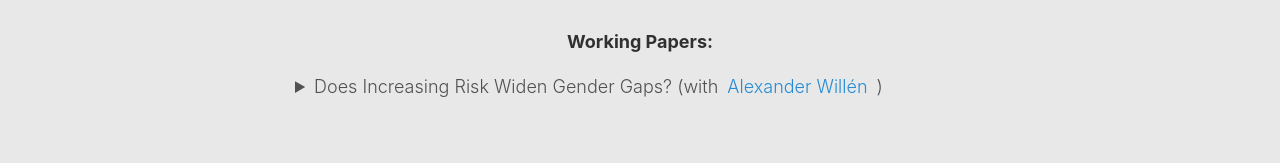
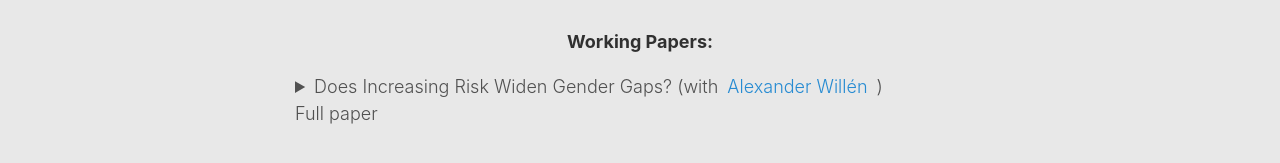
Before and after one commit to shirshma/shirshma.github.io, a Jekyll site: the page built from docs/research.md, in a window 1280 px wide. Shown: the part 507-670 px from the top of the page. Built offline with Jekyll 4.4.1, drawn with Linux system fonts in a browser that asks for light colours.

Commit message:
Update research.md

```diff
--- a/docs/research.md
+++ b/docs/research.md
@@ -38,17 +38,16 @@ US Households currently hold $770 billion in credit card debt, often managing re
   <br>
 <p align="center"><strong>Working Papers:</strong>
 
-<p><details><summary>Does Increasing Risk Widen Gender Gaps? (with <a href="https://www.alexanderwillen.com/">Alexander Willén </a> ) <br> </summary>
+<details><summary>Does Increasing Risk Widen Gender Gaps? (with <a href="https://www.alexanderwillen.com/">Alexander Willén </a> ) <br> Full paper </summary>
   <p>  <b>Abstract:</b>
  Using unique individual-level student data, we study the behavioral response to an exogenous change in the risk profile of a key educational choice -- the decision to request a regrade. We demonstrate how ostensibly gender-neutral policies can generate unintended gaps across men and women because they systematically differ in their perceptions of risk and risk tolerance. The educational choices we examine have consequential downstream implications for students and disproportionately benefit men because men are increasingly more willing to ask for regrades following the policy change. Our results advance our understanding of how gender differences identified in the lab manifest when men and women are making real world decisions.
 </details>
-</p>
 
-<p><details><summary>The Effect of Job Loss on Risky Decision-Making (with Daniel O'Leary, Abigail B. Sussman, and <a href="https://computationaldecisionlab.wordpress.com/">Jennifer Trueblood) </a> </summary>
+<details><summary>The Effect of Job Loss on Risky Decision-Making (with Daniel O'Leary, Abigail B. Sussman, and <a href="https://computationaldecisionlab.wordpress.com/">Jennifer Trueblood) </a> </summary>
 <p>  <b>Abstract:</b>
 The unemployment rate in the United States reached 14.7%, 23.1 million people, in 2020. While negative effects of unemployment on health and well-being are well-understood, the influence of job loss on  decision-making has received little attention. Across  a large-scale survey (N = 37,854) and three controlled experiments (total N=2005), we find that job loss increases risky decision making. First, in survey data, we find that job-loss among survey respondents is associated with elevated levels of risky decision-making across financial and non-financial contexts. Further, participants who have lost their jobs more recently make riskier decisions. Next, we find that an incentive-compatible manipulation of job loss in a lab setting increases take-up of financial risks. Shifting participants into the domain of losses appears to underlie this pattern.  These findings have implications for individuals and policymakers as the decision to engage in risky behaviors can have negative long-term physical, financial, and psychosocial consequences.
 </details>
-</p>
+
 
 <p align="center"><strong>Works in Progress:</strong>
 
```
